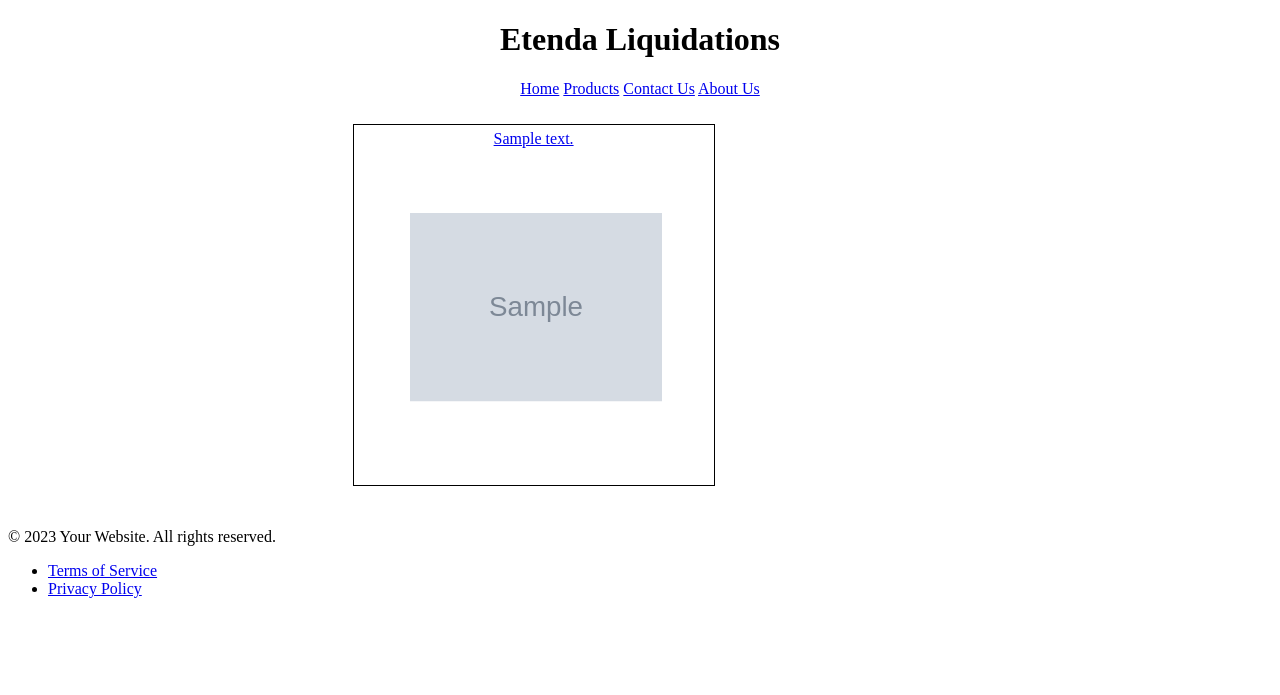
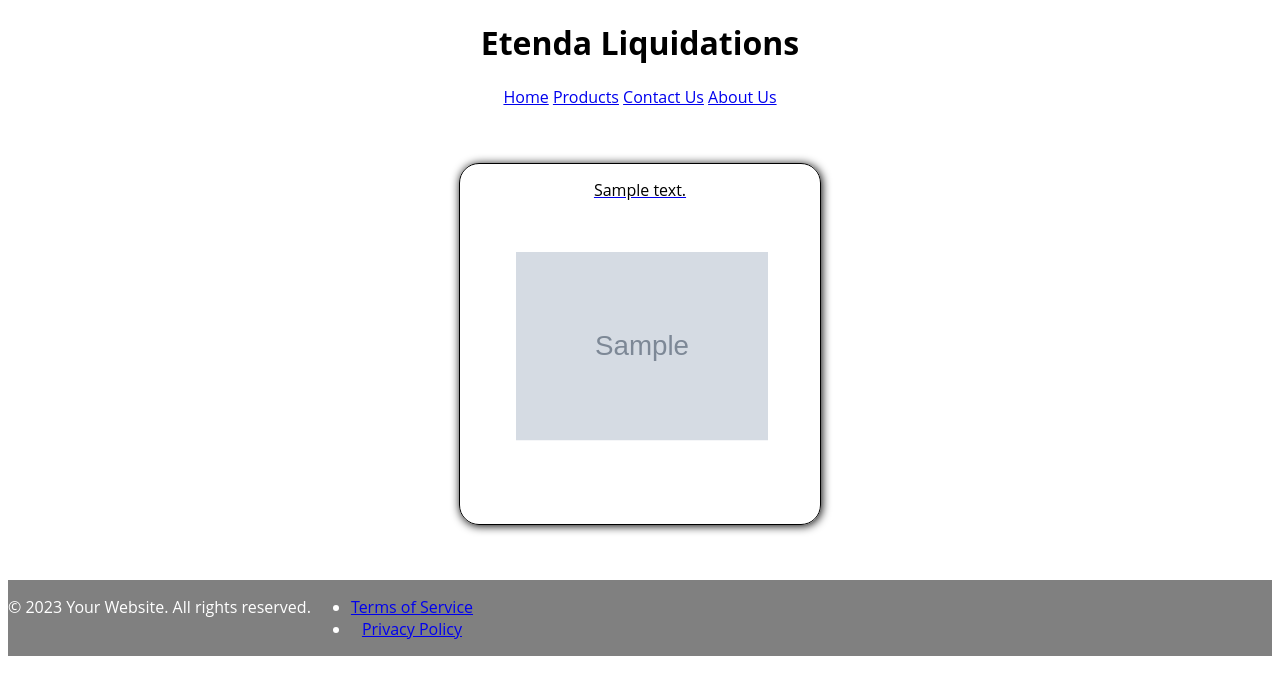
Before and after one commit to Gioak1993/djangoInventory, a Django app: page /products/ in a window 1280 px wide. Shown: the top 695 px of the page. Run offline with Django 5.2, Linux system fonts and the light colour scheme; tables that the repository leaves empty hold one stand-in row (values such as "Sample post"); grey boxes marked "Sample" are stand-in pictures.

Commit message:
updatedstyle

```diff
--- a/products/static/indexStyle.css
+++ b/products/static/indexStyle.css
@@ -1,24 +1,27 @@
+body{
+    min-height: 100%;
+    font-family: Open Sans,Arial,sans-serif;
+}
+
 header{
     text-align: center;
 }
 
 .product-list{
-    width: 80%;
-    display:flex;
-    justify-content: center;
-    align-items: center;
+    width: 100%;
 
 }
-
-
 .product-list ul{
     list-style-type: none;
+    padding: 20px;
+    margin: 10px auto;
     text-align: center;
-    float: right;
 }
 
 .product-list ul li{
-    float: left;
+    display: inline-flex;
+    margin: 0 auto;
+    padding: 15px;
 }
 
 .productContainer{
@@ -28,11 +31,14 @@ header{
     border-style: solid;
     border-width: 1px;
     border-color: black;
+    border-radius: 5p;
     padding: 5px;
     margin: 10px;
     text-align: center;
     overflow: hidden;
     position: relative;
+    border-radius: 20px;
+    box-shadow: 1px 1px 10px;
 
 
 }
@@ -48,6 +54,7 @@ header{
     top: 50%;
     left: 50%;
     transform: translate(-50%, -50%); /* Center the image using translate */
+
 }
 
 .productContainer .title{
@@ -56,4 +63,18 @@ header{
     white-space: nowrap; /* Prevent title from wrapping */
     max-width: 100%; /* Set a maximum width for the title */
     text-align: center;
+    padding: 10px;
+    color: black;
+
 }
+
+footer{
+    position:relative;
+    width:100%;
+    bottom:0;
+    background-color: gray;
+    color: white;
+    text-align: center;
+    display: flex;
+
+}
```
